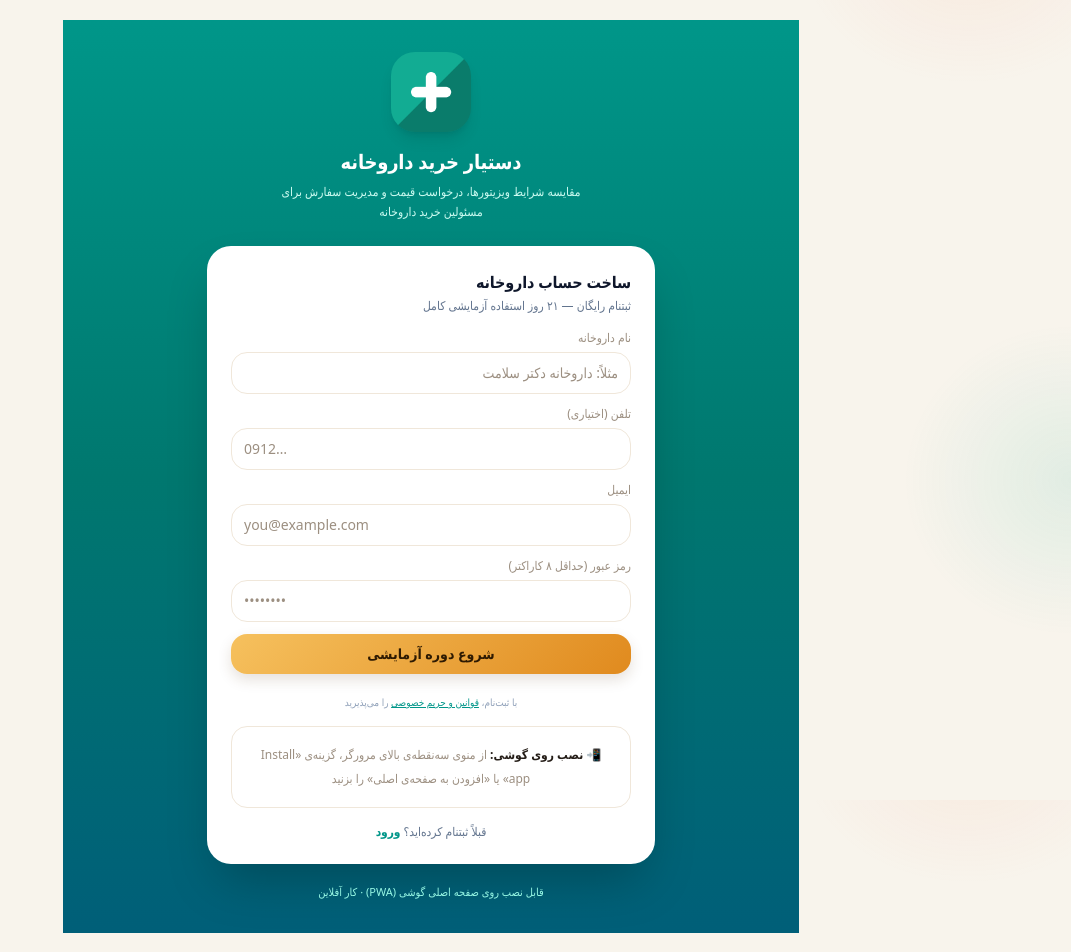
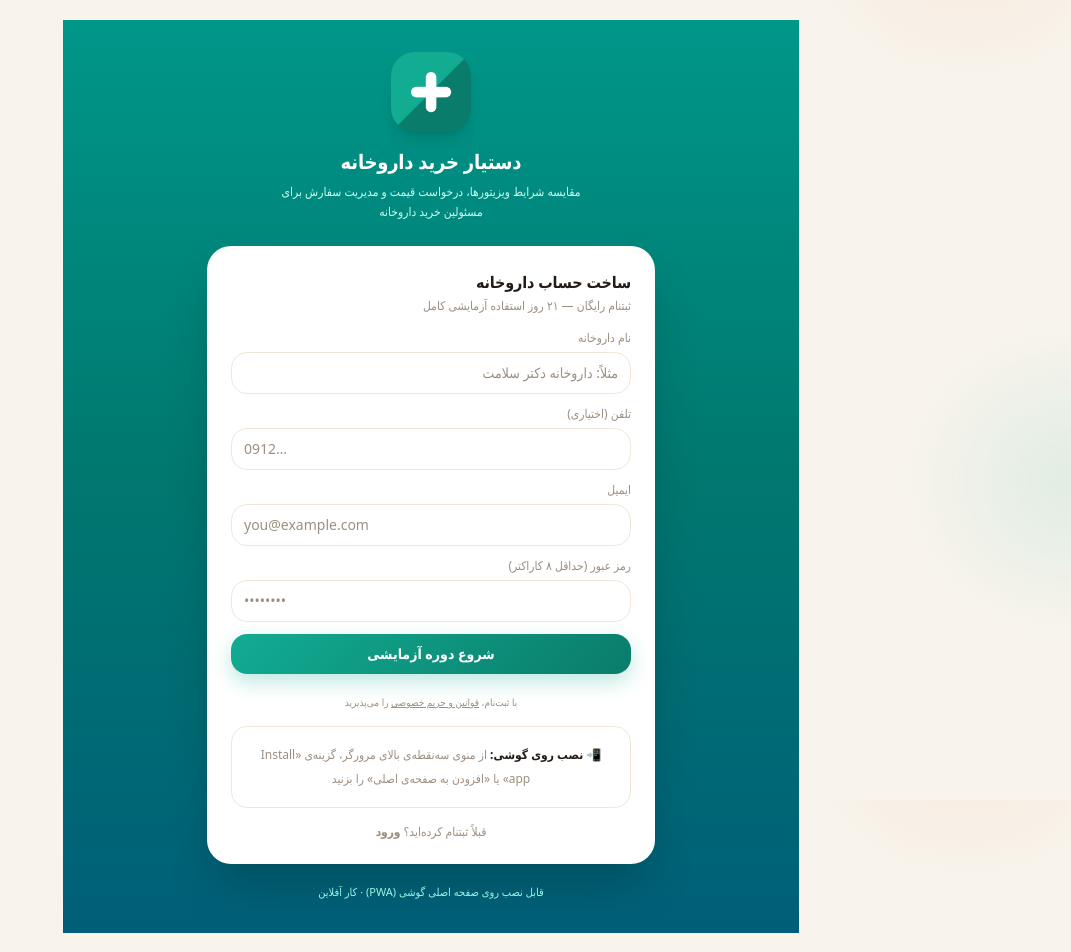
Before and after one commit to FaraPharma/FaraPharma, a Next.js app: page /register in a window 1280 px wide. Shown: the top 952 px of the page, without its empty margins (209-1280 px from the left). Built offline with nearby package versions, Linux system fonts and the light colour scheme; no server answers.

Commit message:
Add files via upload

```diff
--- a/src/app/register/register-form.tsx
+++ b/src/app/register/register-form.tsx
@@ -34,14 +34,24 @@ export function RegisterForm() {
     setError(res?.error ?? "خطا در ثبتنام");
   }
 
+  const errField = !error
+    ? null
+    : error.includes("ایمیل")
+      ? "email"
+      : error.includes("رمز")
+        ? "password"
+        : error.includes("داروخانه")
+          ? "name"
+          : "form";
+
   return (
     <AuthShell>
-      <h2 className="mb-1 text-base font-bold text-slate-900">ساخت حساب داروخانه</h2>
-      <p className="mb-4 text-xs text-slate-500">
+      <h2 className="mb-1 text-base font-bold text-[color:var(--ink)]">ساخت حساب داروخانه</h2>
+      <p className="mb-4 text-xs text-[color:var(--ink-soft)]">
         ثبتنام رایگان — {faNum(TRIAL_DAYS)} روز استفاده آزمایشی کامل
       </p>
       <form onSubmit={submit} className="space-y-3">
-        <Field label="نام داروخانه">
+        <Field label="نام داروخانه" error={errField === "name" ? error : null}>
           <Input
             placeholder="مثلاً: داروخانه دکتر سلامت"
             value={pharmacyName}
@@ -58,7 +68,7 @@ export function RegisterForm() {
             onChange={(e) => setPhone(e.target.value)}
           />
         </Field>
-        <Field label="ایمیل">
+        <Field label="ایمیل" error={errField === "email" ? error : null}>
           <Input
             type="email"
             dir="ltr"
@@ -68,7 +78,7 @@ export function RegisterForm() {
             required
           />
         </Field>
-        <Field label="رمز عبور (حداقل ۸ کاراکتر)">
+        <Field label="رمز عبور (حداقل ۸ کاراکتر)" error={errField === "password" ? error : null}>
           <Input
             type="password"
             dir="ltr"
@@ -78,16 +88,12 @@ export function RegisterForm() {
             required
           />
         </Field>
-        {error && (
-          <p className="rounded-xl bg-rose-50 px-3 py-2 text-xs font-medium text-rose-600">
-            {error}
-          </p>
-        )}
-        <Button type="submit" variant="accent" disabled={busy} className="w-full">
+        {errField === "form" && <p className="field-error">{error}</p>}
+        <Button type="submit" variant="primary" disabled={busy} className="w-full">
           {busy ? "در حال ساخت حساب…" : "شروع دوره آزمایشی"}
         </Button>
-        <p className="mt-2 text-center text-[10px] leading-4 text-slate-400">
-          با ثبت‌نام، <Link href="/privacy" className="text-teal-600 underline">قوانین و حریم خصوصی</Link> را می‌پذیرید
+        <p className="mt-2 text-center text-[10px] leading-4 text-[color:var(--ink-soft)]">
+          با ثبت‌نام، <Link href="/privacy" className="text-[color:var(--primary-dark)] underline">قوانین و حریم خصوصی</Link> را می‌پذیرید
         </p>
       </form>
 
@@ -98,9 +104,9 @@ export function RegisterForm() {
         <RegisterInstall trigger={false} />
       </div>
 
-      <p className="mt-4 text-center text-xs text-slate-500">
+      <p className="mt-4 text-center text-xs text-[color:var(--ink-soft)]">
         قبلاً ثبتنام کرده‌اید؟{" "}
-        <Link href="/login" className="font-bold text-teal-600">
+        <Link href="/login" className="font-bold text-[color:var(--primary-dark)]">
           ورود
         </Link>
       </p>
```
